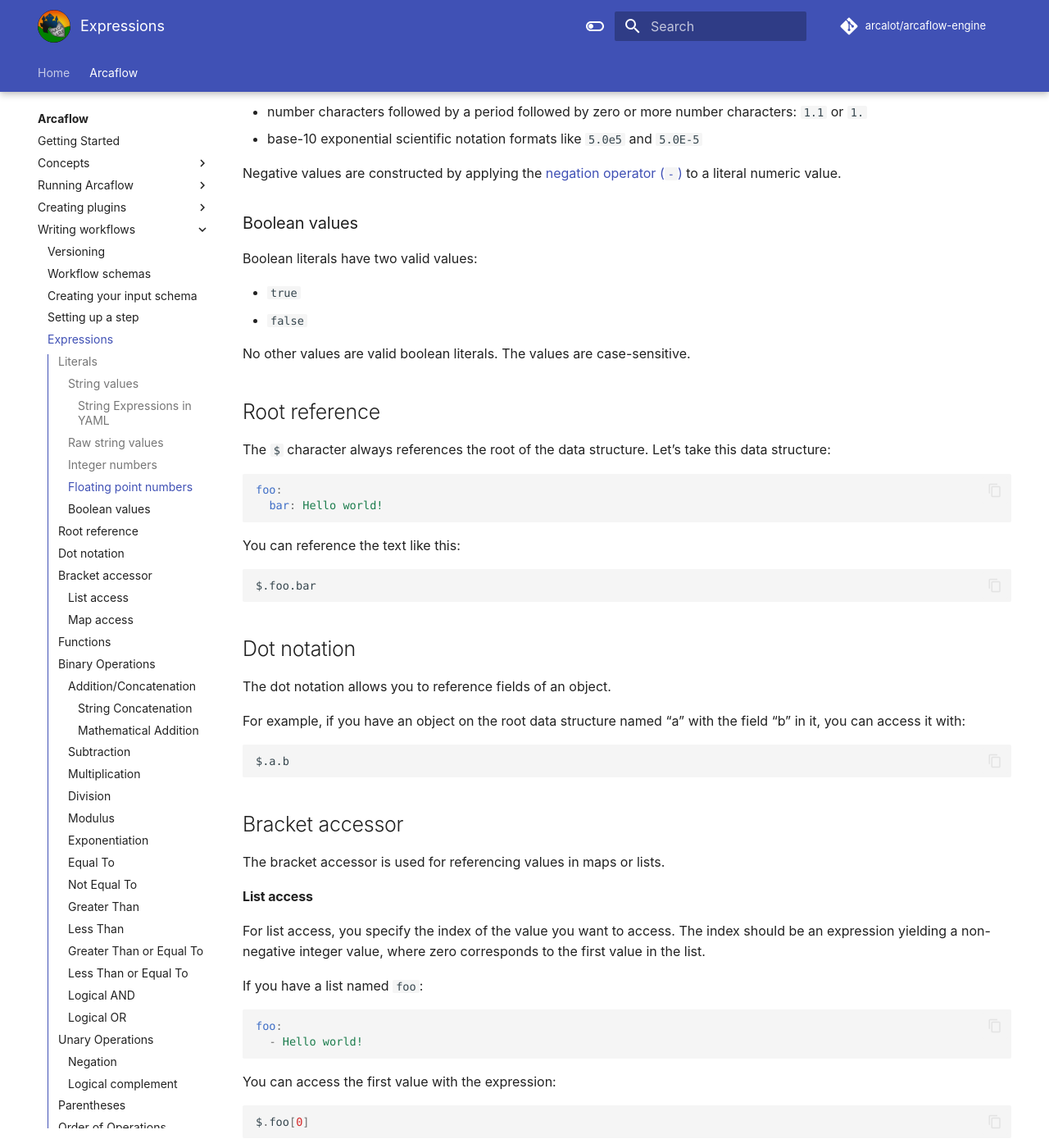
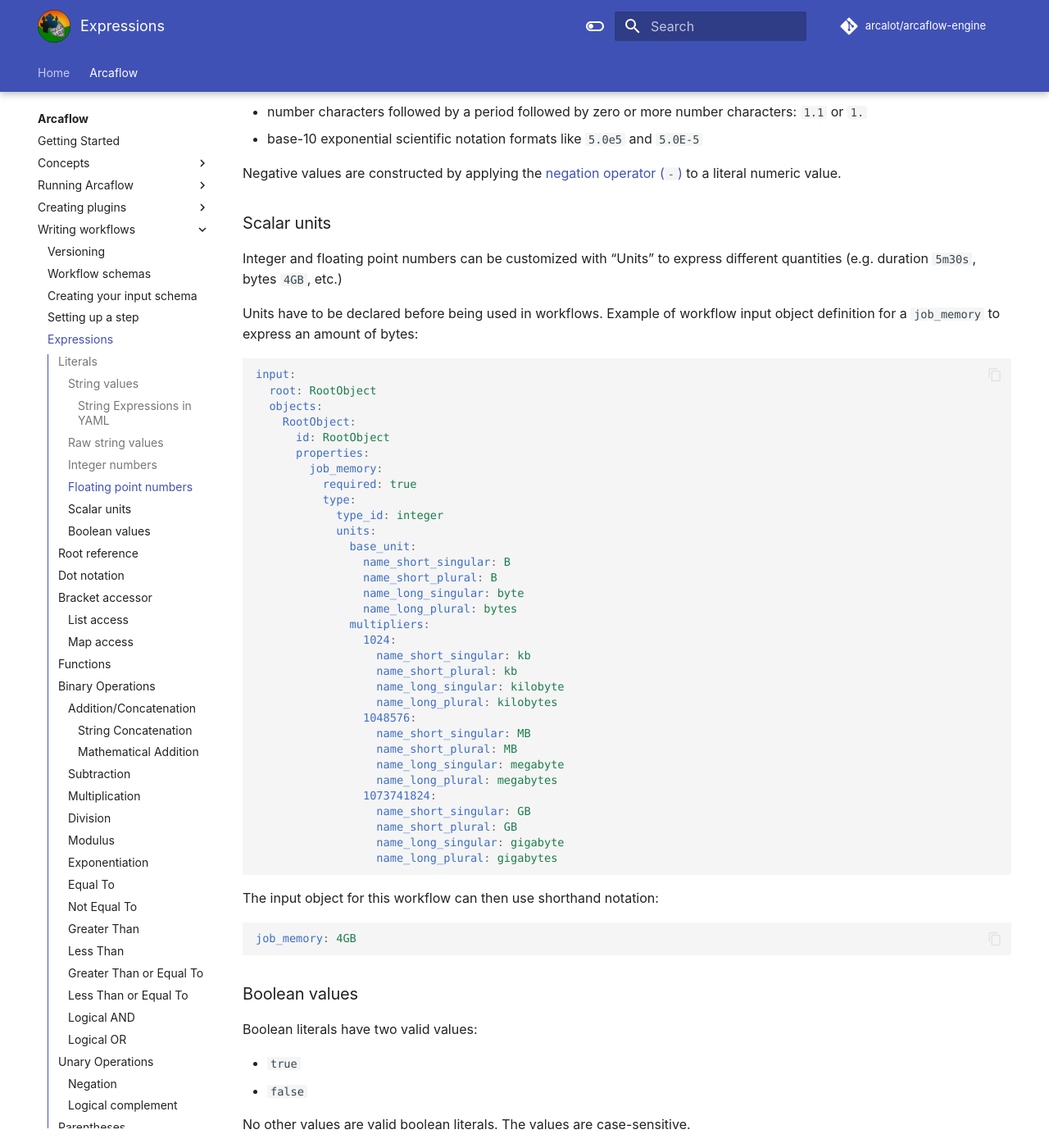
Before and after one commit to arcalot/arcalot.github.io, an MkDocs documentation site: the page built from docs/arcaflow/workflows/expressions.md, in a window 1280 px wide and 1400 px high, scrolled down 4094 px. Shown: the whole window at 82% size. Built offline with MkDocs 1.6.1 and Material for MkDocs 9.7.7, drawn with Linux system fonts in a browser that asks for light colours; comment, search, counter and statistics services are not loaded.

Commit message:
Document Units for integer and floats
Document how to use Units to use shorthand for durations (`5m30s`) and bytes (`4GB`)

Signed-off-by: Thibault Guittet <88336850+rh-tguittet@users.noreply.github.com>

````diff
--- a/docs/arcaflow/workflows/expressions.md
+++ b/docs/arcaflow/workflows/expressions.md
@@ -159,6 +159,53 @@ Supported formats include:
 - base-10 exponential scientific notation formats like `5.0e5` and `5.0E-5`
 
 Negative values are constructed by applying the [negation operator (`-`)](#negation) to a literal numeric value.
+
+### Scalar units
+
+Integer and floating point numbers can be customized with "Units" to express different quantities (e.g. duration `5m30s`, bytes `4GB`, etc.)
+
+Units have to be declared before being used in workflows. Example of workflow input object definition for a `job_memory` to express an amount of bytes:
+
+```yaml
+input:
+  root: RootObject
+  objects:
+    RootObject:
+      id: RootObject
+      properties:
+        job_memory:
+          required: true
+          type:
+            type_id: integer
+            units:
+              base_unit:
+                name_short_singular: B
+                name_short_plural: B
+                name_long_singular: byte
+                name_long_plural: bytes
+              multipliers:
+                1024:
+                  name_short_singular: kb
+                  name_short_plural: kb
+                  name_long_singular: kilobyte
+                  name_long_plural: kilobytes
+                1048576:
+                  name_short_singular: MB
+                  name_short_plural: MB
+                  name_long_singular: megabyte
+                  name_long_plural: megabytes
+                1073741824:
+                  name_short_singular: GB
+                  name_short_plural: GB
+                  name_long_singular: gigabyte
+                  name_long_plural: gigabytes
+```
+
+The input object for this workflow can then use shorthand notation:
+
+```yaml
+job_memory: 4GB
+```
 
 ### Boolean values
 
````
